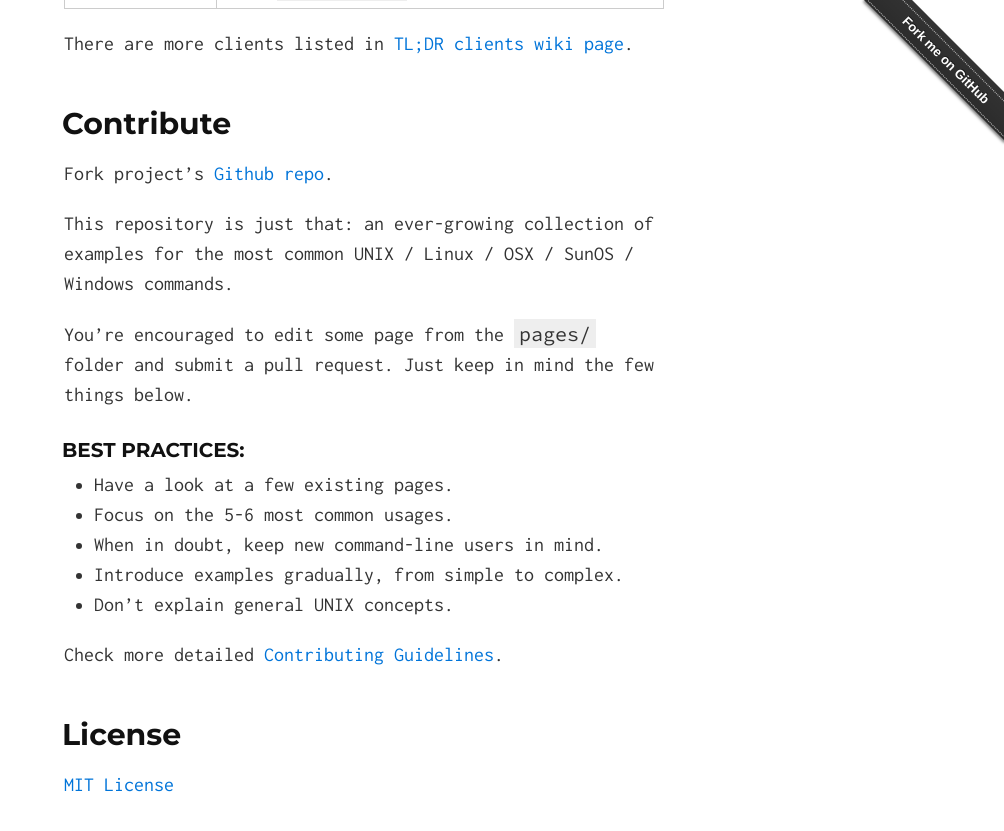
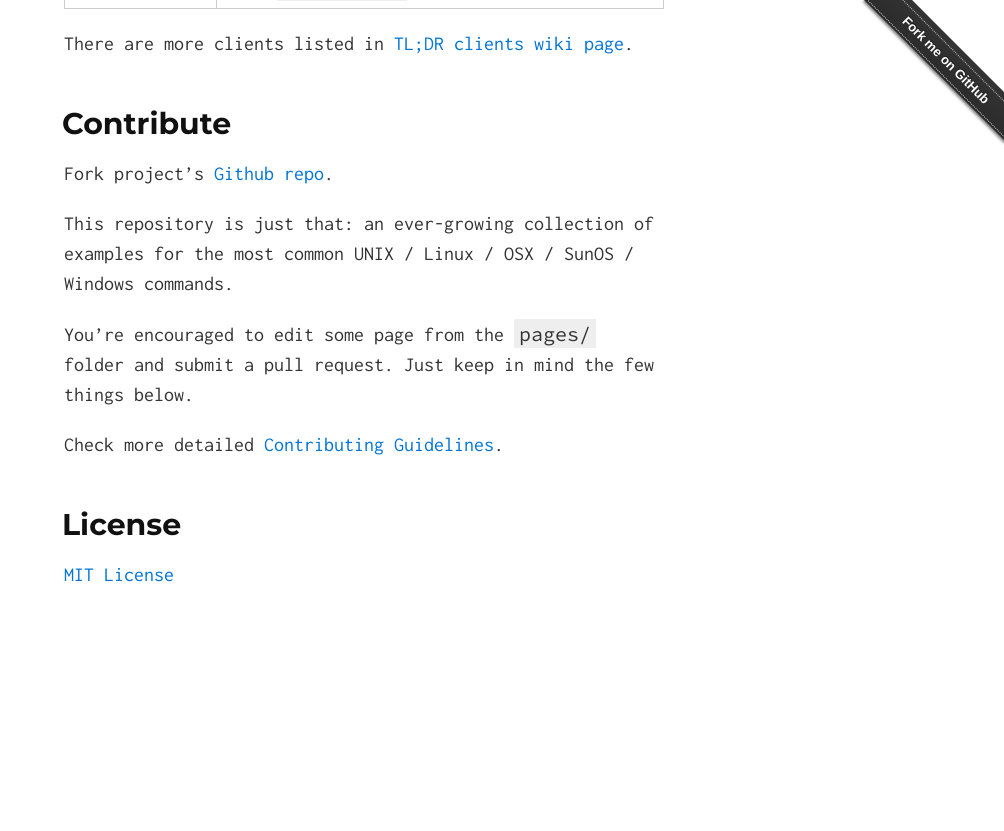
Before and after one commit to tehmoth/tldr-pages.github.io, a Jekyll site: the page built from index.md, in a window 1280 px wide and 900 px high, scrolled down 1610 px. Shown: the top 831 px of the window, without its empty margins (276-1280 px from the left). Built offline with Jekyll 4.4.1, drawn with Linux system fonts in a browser that asks for light colours; comment, search, counter and statistics services are not loaded; after the commit the page ends 2300 px from its top, so only the background shows below that.

Commit message:
Remove best practices

```diff
--- a/index.md
+++ b/index.md
@@ -49,14 +49,6 @@ This repository is just that: an ever-growing collection of examples for the mos
 
 You're encouraged to edit some page from the `pages/` folder and submit a pull request. Just keep in mind the few things below.
 
-#### Best Practices:
-
-- Have a look at a few existing pages.
-- Focus on the 5-6 most common usages.
-- When in doubt, keep new command-line users in mind.
-- Introduce examples gradually, from simple to complex.
-- Don't explain general UNIX concepts.
-
 Check more detailed [Contributing Guidelines]({{site.github}}/blob/master/CONTRIBUTING.md).
 
 
```
